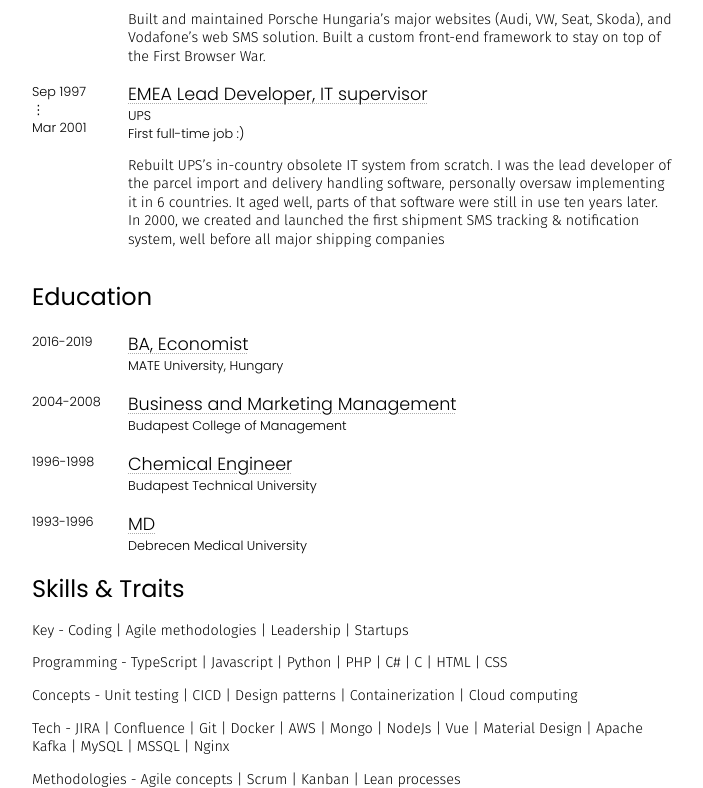
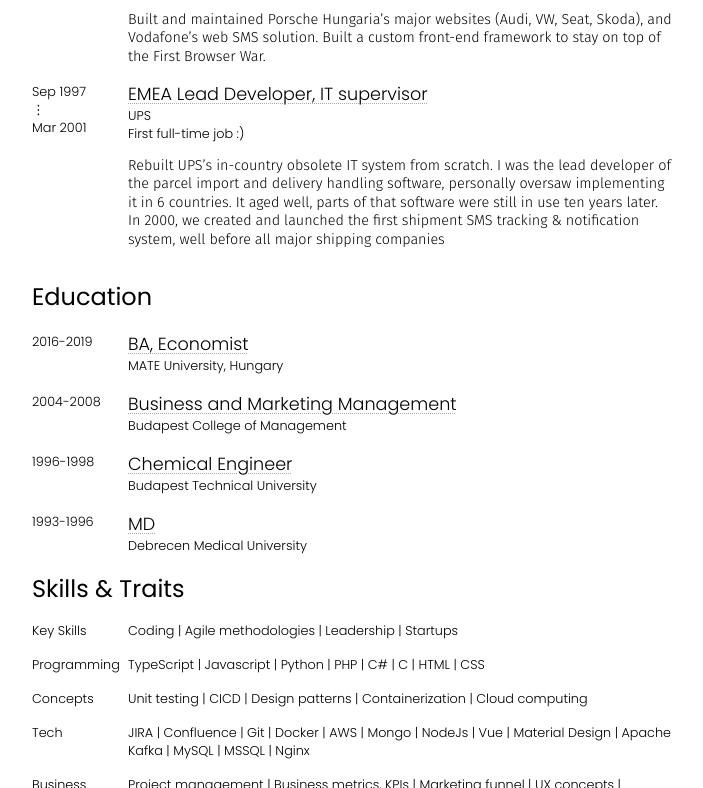
Before and after one commit to glinto/cv, a plain HTML site: page index.html in a window 1280 px wide. Shown: the part 2012-2800 px from the top of the page, without its empty margins (288-991 px from the left). Drawn offline with Linux system fonts and the light colour scheme.

Commit message:
tidy up skills

```diff
--- a/css/style.css
+++ b/css/style.css
@@ -116,19 +116,27 @@ a:hover {
     padding: 0 1em;
 }
 
-.timeline {
+label {
+    font-family: var(--headings-font-face);
+    font-size: .8rem;
+    font-weight: 300;
+}
+
+.timeline,
+.skills {
     display: flex;
     width: 100%;
 }
 
-.timeline div:nth-child(1) {
-    font-family: var(--headings-font-face);
-    font-size: .8rem;
-    font-weight: 300;
+.timeline div:nth-child(1),
+.skills div:nth-child(1) {
     padding-right: 1rem;
-    padding-top: 0.15rem;
     width: 5rem;
     min-width: 5rem;
+}
+
+.timeline div:nth-child(1) {
+    padding-top: 0.15rem;
 }
 
 .timeline div:nth-child(1) label {
--- a/index.html
+++ b/index.html
@@ -262,17 +262,58 @@
             </div>
 
             <h1>Skills &amp; Traits</h1>
-            <p>Key - Coding | Agile methodologies | Leadership | Startups </p>
-            <p>Programming - TypeScript | Javascript | Python | PHP | C# | C | HTML | CSS</p>
-            <p>Concepts - Unit testing | CICD | Design patterns | Containerization | Cloud computing</p>
-            <p>Tech - JIRA | Confluence | Git | Docker | AWS | Mongo | NodeJs | Vue | Material Design | Apache Kafka |
-                MySQL | MSSQL | Nginx</p>
-            <p>Methodologies - Agile concepts | Scrum | Kanban | Lean processes </p>
-            <p>Business - Project management | Business metrics, KPIs | Marketing funnel | UX concepts | Acqusitions |
-                Integration</p>
-            <p>Personal - gets on well with people | humble to others | enduring and withstanding through difficult
-                times | love steep challenges | let results speak | requires and respects freedom
-            </p>
+            <div class="skills mb-1">
+                <div>
+                    <label>Key Skills</label>
+                </div>
+                <div>
+                    <label>Coding | Agile methodologies | Leadership | Startups</label>
+                </div>
+            </div>
+            <div class="skills mb-1">
+                <div>
+                    <label>Programming</label>
+                </div>
+                <div>
+                    <label>TypeScript | Javascript | Python | PHP | C# | C | HTML | CSS</label>
+                </div>
+            </div>
+            <div class="skills mb-1">
+                <div>
+                    <label>Concepts</label>
+                </div>
+                <div>
+                    <label>Unit testing | CICD | Design patterns | Containerization | Cloud computing</label>
+                </div>
+            </div>
+            <div class="skills mb-1">
+                <div>
+                    <label>Tech</label>
+                </div>
+                <div>
+                    <label>JIRA | Confluence | Git | Docker | AWS | Mongo | NodeJs | Vue | Material Design | Apache
+                        Kafka |
+                        MySQL | MSSQL | Nginx</label>
+                </div>
+            </div>
+            <div class="skills mb-1">
+                <div>
+                    <label>Business</label>
+                </div>
+                <div>
+                    <label>Project management | Business metrics, KPIs | Marketing funnel | UX concepts | Acqusitions |
+                        Integration</label>
+                </div>
+            </div>
+            <div class="skills">
+                <div>
+                    <label>Personal</label>
+                </div>
+                <div>
+                    <label>get on well with people | humble to others | enduring through difficult
+                        times | love steep challenges | let results speak | expects and respects freedom</label>
+                </div>
+            </div>
 
             <h1>Hobbies</h1>
             <p>
```
